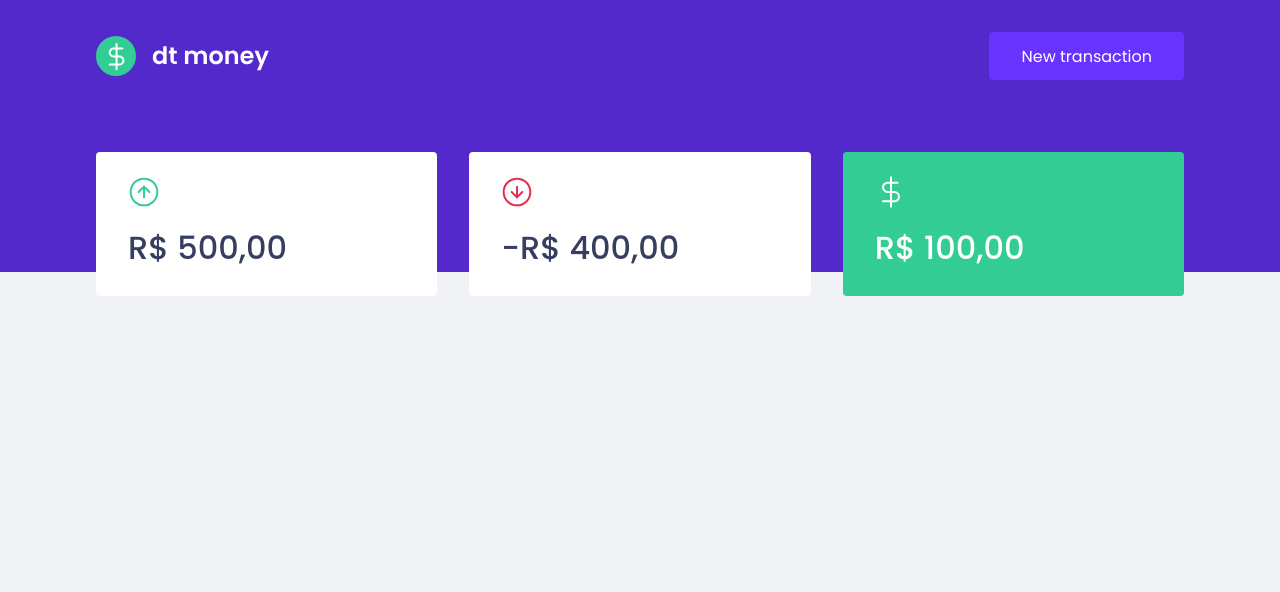
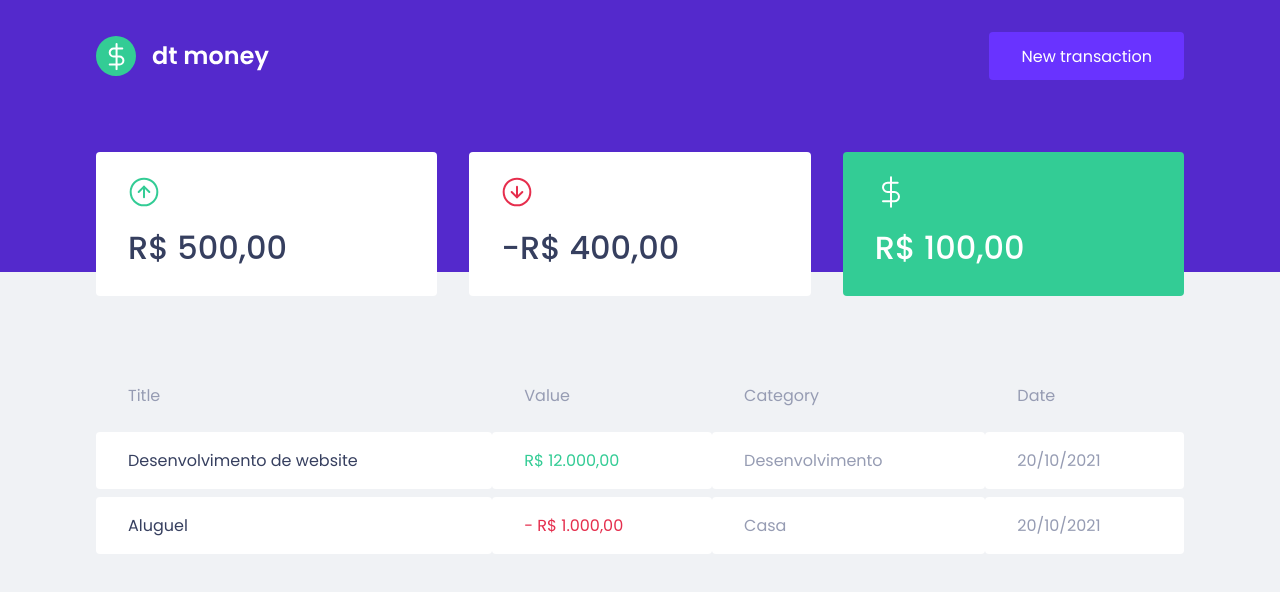
Before and after one commit to romulofraga/dt-money, a React (Create React App) app: page / in a window 1280 px wide. Shown: the top 592 px of the page. Built offline with nearby package versions, Linux system fonts and the light colour scheme.

Commit message:
TransactionsTable Component

```diff
--- a/src/components/Dashboard/index.tsx
+++ b/src/components/Dashboard/index.tsx
@@ -1,10 +1,12 @@
+import { Container } from './styles'
 import { Summary } from '../Summary'
-import { Container } from './styles'
+import { TransactionsTable } from '../TransactionsTable'
 
 export function Dashboard () {
   return (
     <Container>
-      <Summary></Summary>
+      <Summary />
+      <TransactionsTable/>
     </Container>
   )
 }
--- /dev/null
+++ b/src/components/TransactionsTable/index.tsx
@@ -0,0 +1,32 @@
+import { Container } from './styles';
+
+export function TransactionsTable () {
+  return (
+    <Container>
+      <table>
+       <thead>
+         <tr>
+           <th>Title</th>
+           <th>Value</th>
+           <th>Category</th>
+           <th>Date</th>
+         </tr>
+       </thead>
+       <tbody>
+         <tr>
+           <td>Desenvolvimento de website</td>
+           <td className="deposit">R$ 12.000,00</td>
+           <td>Desenvolvimento</td>
+           <td>20/10/2021</td>
+         </tr>
+         <tr>
+           <td>Aluguel</td>
+           <td className="withdraw">- R$ 1.000,00</td>
+           <td>Casa</td>
+           <td>20/10/2021</td>
+         </tr>
+       </tbody>
+      </table>
+    </Container>
+  )
+}
--- /dev/null
+++ b/src/components/TransactionsTable/styles.ts
@@ -0,0 +1,38 @@
+import styled from "styled-components";
+
+export const Container = styled.div`
+margin-top: 4rem;
+
+table {
+  width: 100%;
+  border-spacing: 0 0.5rem;
+
+  th {
+    color: var(--text-body);
+    font-weight: 400;
+    padding: 1rem 2rem;
+    text-align: left;
+    line-height: 1.5rem;
+  }
+
+  td {
+    padding: 1rem 2rem;
+    border: 0;
+    background: var(--shape);
+    color: var(--text-body);
+    border-radius: 0.25rem;
+
+    &:first-child {
+      color: var(--text-title);
+    }
+
+    &.deposit {
+      color: var(--green)
+    }
+
+    &.withdraw {
+      color: var(--red)
+    }
+  }
+}
+`;
```
